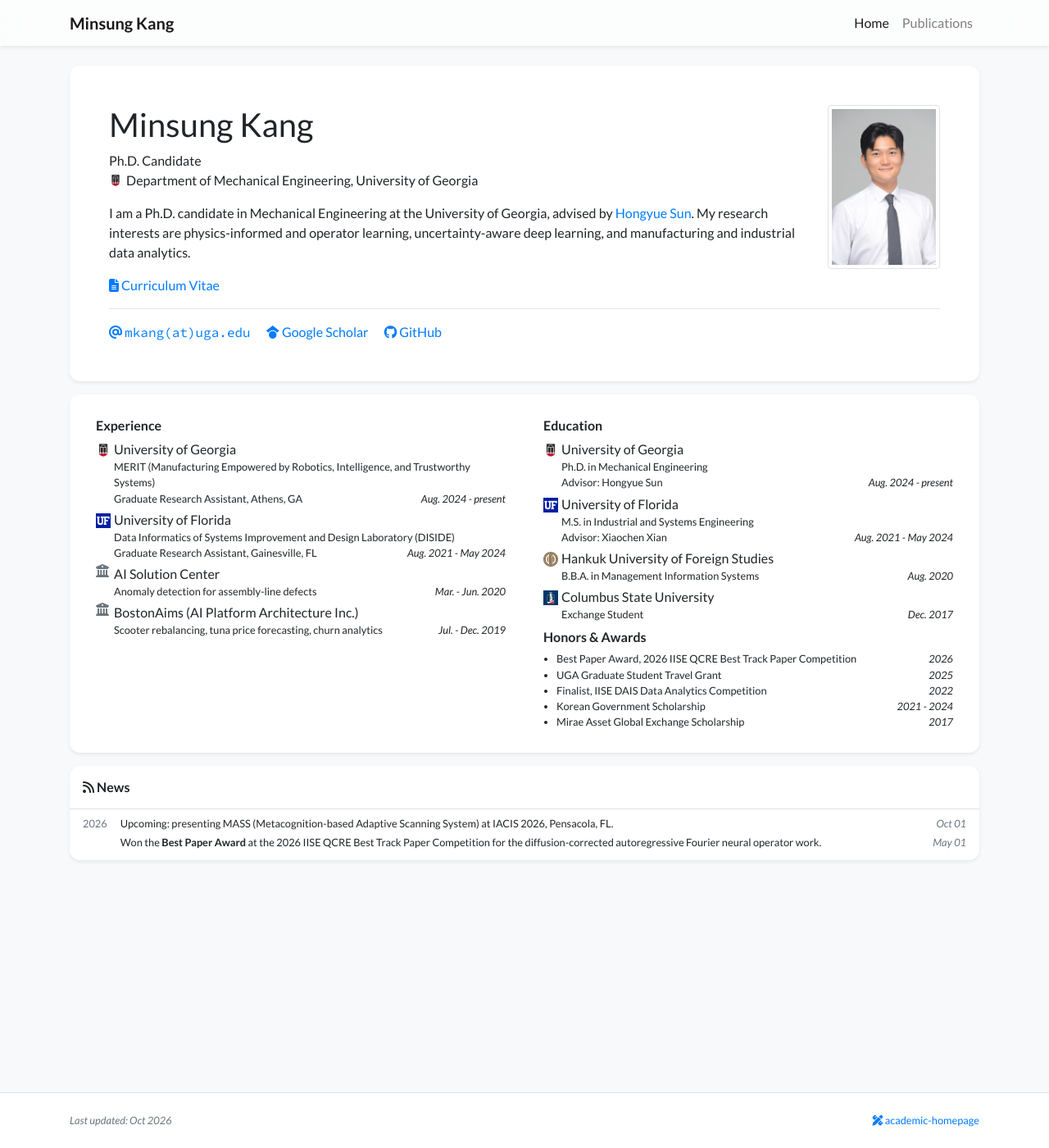
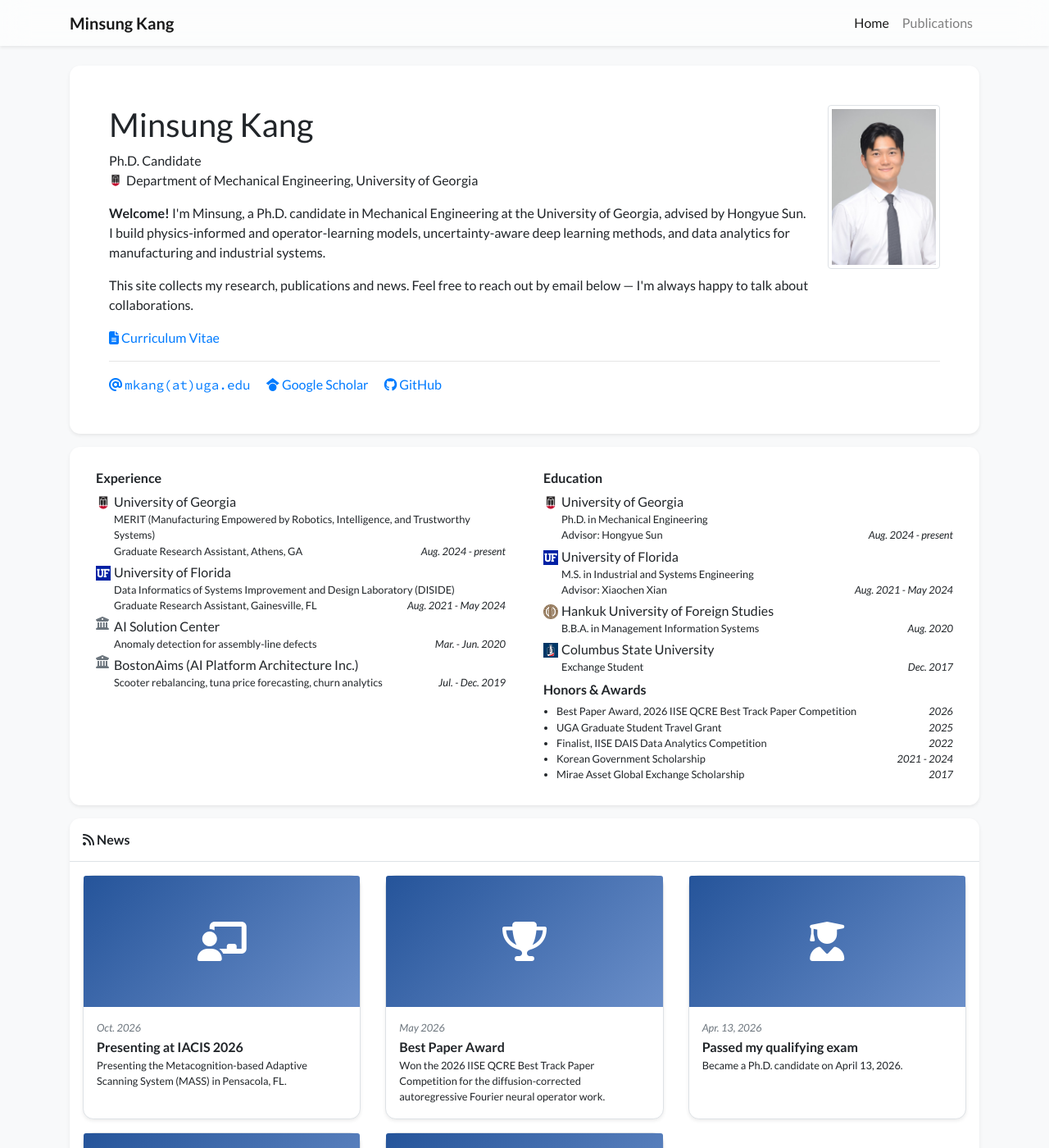
Before and after one commit to minsung-k/minsung-k.github.io, a Jekyll site: the page built from index.html, in a window 1280 px wide and 1400 px high. Shown: the whole window at 82% size. Built offline with Jekyll 4.4.1, drawn with Linux system fonts in a browser that asks for light colours; nearby versions of some CDN libraries; a style sheet for code colours, icons or effects is not loaded; some of the changed text lies outside the part shown.

Commit message:
Card-style news with image slots, add milestones, new welcome note
Co-Authored-By: Claude Sonnet 5.5 <noreply@anthropic.com>
Claude-Session: https://claude.ai/code/session_011Viuu9hdhE2h1V3nq3Hj9S

```diff
--- a/_data/profile.yml
+++ b/_data/profile.yml
@@ -15,13 +15,12 @@ github: minsung-k
 
 short_bio_text_justify: false
 short_bio: >-
-  <p>
-    I am a Ph.D. candidate in Mechanical Engineering at the University of Georgia, advised by
-    <a href="https://www.google.com/search?q=Hongyue+Sun+University+of+Georgia" target="_blank">Hongyue Sun</a>.
-    My research interests are physics-informed and operator learning, uncertainty-aware deep learning, and
-    manufacturing and industrial data analytics.
-  </p>
-  <!-- TODO: add a sentence or two about current projects -->
+  <p><strong>Welcome!</strong> I'm Minsung, a Ph.D. candidate in Mechanical Engineering at the University of Georgia,
+  advised by Hongyue Sun. I build physics-informed and operator-learning models, uncertainty-aware deep learning
+  methods, and data analytics for manufacturing and industrial systems.</p>
+  <p>This site collects my research, publications and news. Feel free to reach out by email below &mdash; I'm always
+  happy to talk about collaborations.</p>
+  <!-- TODO: review/edit this welcome note in your own voice -->
 
 portrait_url: /assets/images/photos/portrait.jpg
 
--- a/_includes/widgets/news_card.html
+++ b/_includes/widgets/news_card.html
@@ -1,21 +1,27 @@
-{% assign news_by_year = site.news | sort: "date" | reverse | slice: 0, include.limit | group_by_exp: "item", "item.date | date: '%Y'" -%}
+{% assign news_items = site.news | sort: "date" | reverse | slice: 0, include.limit -%}
 
 <div class="my-3 bg-white shadow-sm rounded-xl">
     <h6 class="p-3 mb-0 border-bottom border-gray"><i class="fas fa-rss"></i> News</h6>
-    <div class="px-3 pb-1 small">
-        {% for year in news_by_year %}
-        <div class="media py-1 {% if not_first -%}border-top border-gray{%- endif %}">
-            {% assign not_first = true %}
-            <div class="mr-3 text-muted my-1">{{ year.name }}</div>
-            <div class="media-body">
-                {% for item in year.items %}
-                <div class="my-1 d-flex">
-                    <div>{{ item.title }}</div>
-                    <div class="ml-auto mt-auto text-muted no-break"><i>{{ item.date | date: "%b %d" }}</i></div>
+    <div class="p-3">
+        <div class="row">
+            {% for item in news_items %}
+            <div class="col-12 col-md-6 col-lg-4 mb-3">
+                <div class="card h-100 border shadow-sm">
+                    {% if item.image %}
+                    <img src="{{ item.image | relative_url }}" alt="{{ item.headline }}" class="card-img-top" style="height: 160px; object-fit: cover;">
+                    {% else %}
+                    <div class="card-img-top d-flex align-items-center justify-content-center text-white" style="height: 160px; background: linear-gradient(135deg, #25549a, #6b8fc9); font-size: 3rem;">
+                        <i class="fas fa-{{ item.icon | default: 'bullhorn' }}"></i>
+                    </div>
+                    {% endif %}
+                    <div class="card-body p-3">
+                        <div class="small text-muted mb-1"><i>{% if item.date_text %}{{ item.date_text }}{% else %}{{ item.date | date: "%b. %Y" }}{% endif %}</i></div>
+                        <h6 class="card-title mb-1">{{ item.headline }}</h6>
+                        <p class="card-text small mb-0">{{ item.description }}</p>
+                    </div>
                 </div>
-                {% endfor %}
             </div>
+            {% endfor %}
         </div>
-        {% endfor %}
     </div>
 </div>
```
Also changed, not shown: _news/2024-08-phd-start.md (added, +8 -0 lines), _news/2025-06-msec.md (added, +8 -0 lines), _news/2026-04-candidacy.md (added, +8 -0 lines), _news/2026-best-paper.md (+6 -2 lines), _news/2026-iacis.md (+6 -2 lines).
